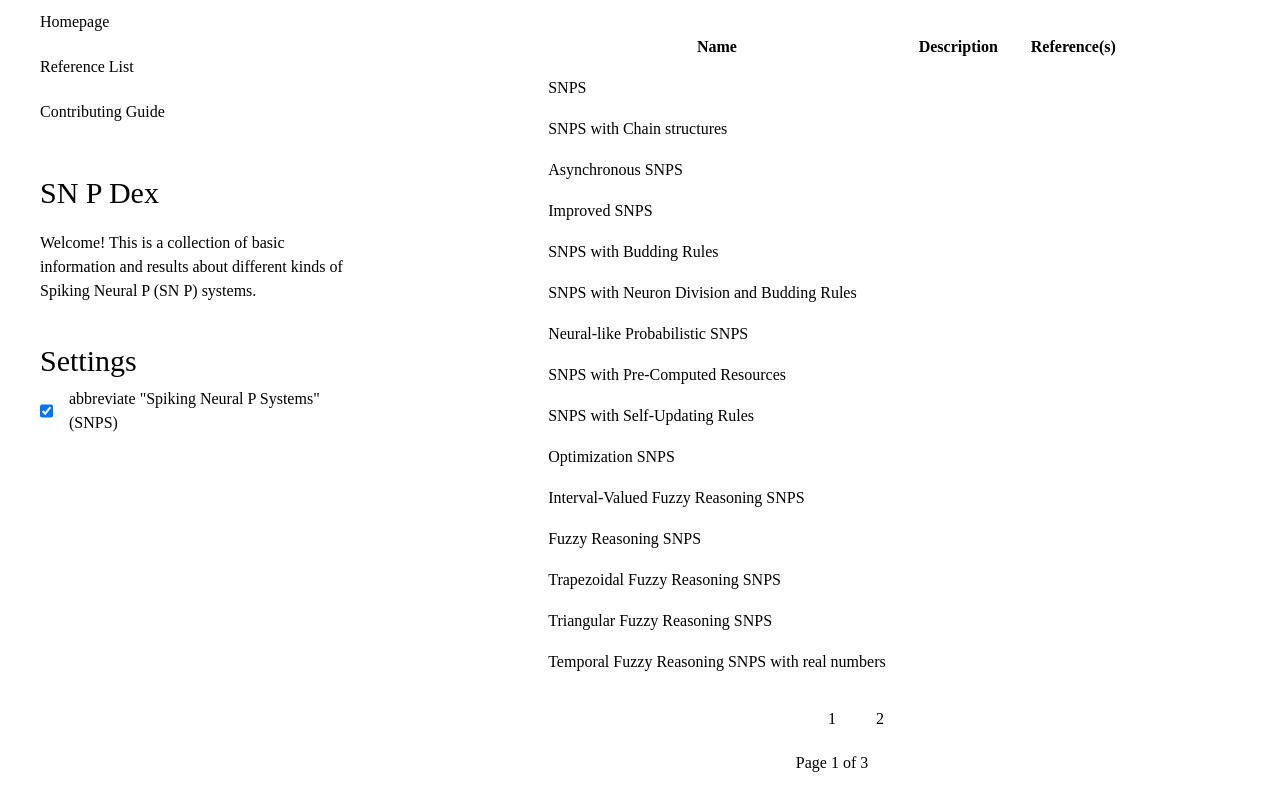
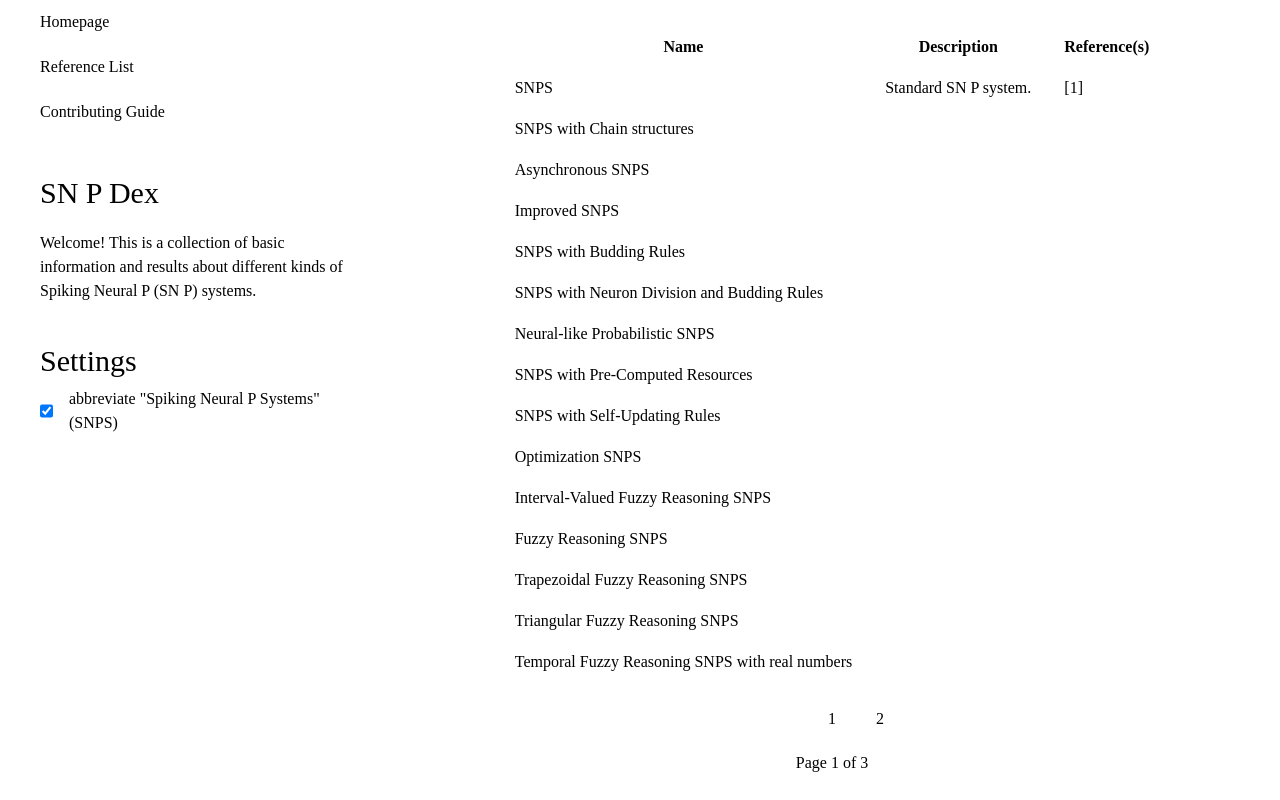
Before and after one commit to upd-aclab/sn-p-dex, a Next.js app: page / in a window 1280 px wide. Built offline with nearby package versions, Linux system fonts and the light colour scheme; a web font is replaced by a local one.

Commit message:
feat: add sample row data for vanilla SN P system

```diff
--- a/src/data/data.ts
+++ b/src/data/data.ts
@@ -3,6 +3,10 @@ import type System from "~/types/System";
 const data: System[] = [
   {
     name: "Spiking Neural P Systems",
+    description: "Standard SN P system.",
+    references: [
+      "https://www.researchgate.net/publication/220443792_Spiking_Neural_P_Systems",
+    ],
   },
   {
     name: "Spiking Neural P Systems with Chain structures",
```
